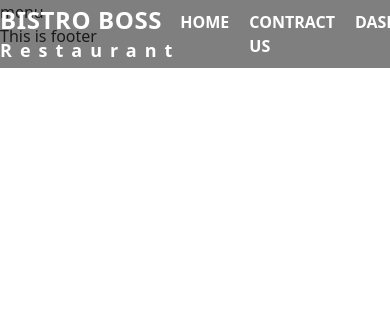
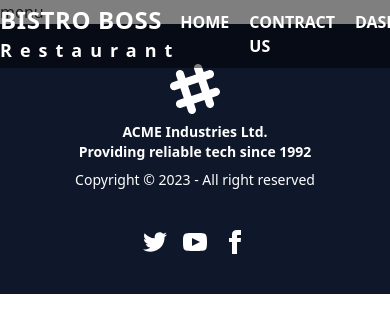
Before and after one commit to NahidAhmed47/bistro-boss-client, a React app: page /menu in a window 390 px wide. Shown: the top 332 px of the page. Built offline with nearby package versions, Linux system fonts and the light colour scheme; the HTML template or start-up script is replaced by a standard one.

Commit message:
footer added

```diff
--- a/src/pages/Home/Banner/Banner.jsx
+++ b/src/pages/Home/Banner/Banner.jsx
@@ -10,7 +10,7 @@
 
 const Banner = () => {
     return (
-    <Carousel autoPlay>
+    <Carousel autoPlay className='text-center'>
                 <div>
                     <img src={img1}/>
                 </div>
--- /dev/null
+++ b/src/pages/Home/ChefRecommends/ChefRecommends.jsx
@@ -0,0 +1,73 @@
+import React from 'react';
+import SectionTitle from '../../../components/SectionTitle';
+import { Swiper, SwiperSlide } from "swiper/react";
+import "swiper/css";
+import img1 from "../../../assets/home/slide1.jpg";
+import img2 from "../../../assets/home/slide2.jpg";
+import img3 from "../../../assets/home/slide3.jpg";
+import img4 from "../../../assets/home/slide4.jpg";
+import img5 from "../../../assets/home/slide5.jpg";
+
+const ChefRecommends = () => {
+    return (
+        <div className='my-10 md:my-20 max-container'>
+            <SectionTitle title='Chef Recommends' subtitle='Should Try'></SectionTitle>
+            <div>
+      <Swiper  slidesPerView={3} spaceBetween={50} className="mt-10">
+        <SwiperSlide>
+            <div className='w-full h-[400px] bg-[#F3F3F3] flex flex-col'>
+                <img src={img1} className='h-[60%]' alt="" />
+                <div className='bg-[#F3F3F3] p-4 text-center space-y-3'>
+                    <h1 className='text-xl font-semibold'>Caeser Salad</h1>
+                    <p className='text-sm font-medium'>Lettuce, Eggs, Parmesan Cheese, Chicken Breast Fillets.</p>
+                    <button className='my-btn py-2'>Add to Cart</button>
+                </div>
+            </div>
+        </SwiperSlide>
+        <SwiperSlide>
+            <div className='w-full h-[400px] bg-[#F3F3F3] flex flex-col'>
+                <img src={img2} className='h-[60%]' alt="" />
+                <div className='bg-[#F3F3F3] p-4 text-center space-y-3'>
+                    <h1 className='text-xl font-semibold'>Caeser Salad</h1>
+                    <p className='text-sm font-medium'>Lettuce, Eggs, Parmesan Cheese, Chicken Breast Fillets.</p>
+                    <button className='my-btn py-2'>Add to Cart</button>
+                </div>
+            </div>
+        </SwiperSlide>
+        <SwiperSlide>
+            <div className='w-full h-[400px] bg-[#F3F3F3] flex flex-col'>
+                <img src={img3} className='h-[60%]' alt="" />
+                <div className='bg-[#F3F3F3] p-4 text-center space-y-3'>
+                    <h1 className='text-xl font-semibold'>Caeser Salad</h1>
+                    <p className='text-sm font-medium'>Lettuce, Eggs, Parmesan Cheese, Chicken Breast Fillets.</p>
+                    <button className='my-btn py-2'>Add to Cart</button>
+                </div>
+            </div>
+        </SwiperSlide>
+        <SwiperSlide>
+            <div className='w-full h-[400px] bg-[#F3F3F3] flex flex-col'>
+                <img src={img4} className='h-[60%]' alt="" />
+                <div className='bg-[#F3F3F3] p-4 text-center space-y-3'>
+                    <h1 className='text-xl font-semibold'>Caeser Salad</h1>
+                    <p className='text-sm font-medium'>Lettuce, Eggs, Parmesan Cheese, Chicken Breast Fillets.</p>
+                    <button className='my-btn py-2'>Add to Cart</button>
+                </div>
+            </div>
+        </SwiperSlide>
+        <SwiperSlide>
+            <div className='w-full h-[400px] bg-[#F3F3F3] flex flex-col'>
+                <img src={img5} className='h-[60%]' alt="" />
+                <div className='bg-[#F3F3F3] p-4 text-center space-y-3'>
+                    <h1 className='text-xl font-semibold'>Caeser Salad</h1>
+                    <p className='text-sm font-medium'>Lettuce, Eggs, Parmesan Cheese, Chicken Breast Fillets.</p>
+                    <button className='my-btn py-2'>Add to Cart</button>
+                </div>
+            </div>
+        </SwiperSlide>
+      </Swiper>
+            </div>
+        </div>
+    );
+};
+
+export default ChefRecommends;
--- a/src/pages/Home/Home/Home.jsx
+++ b/src/pages/Home/Home/Home.jsx
@@ -3,6 +3,7 @@
 import Category from '../Category/Category';
 import Service from '../Service/Service';
 import OurMenu from '../OurMenu/OurMenu';
+import ChefRecommends from '../ChefRecommends/ChefRecommends';
 
 
 const Home = () => {
@@ -15,6 +16,7 @@
             <div className='my-10 md:my-20 max-container bg-black h-[200px] flex justify-center items-center'>
                 <h1 className='font-mono text-5xl text-white'>Call Us: +88 0192345678910</h1>
             </div>
+            <ChefRecommends></ChefRecommends>
         </div>
     );
 };
--- a/src/pages/Shared/Footer/Footer.jsx
+++ b/src/pages/Shared/Footer/Footer.jsx
@@ -1,11 +1,65 @@
-import React from 'react';
+import React from "react";
 
 const Footer = () => {
-    return (
-        <div>
-            This is footer
+  return (
+    <footer className="footer footer-center p-10 bg-primary text-white bg-slate-900">
+      <div>
+        <svg
+          width="50"
+          height="50"
+          viewBox="0 0 24 24"
+          xmlns="http://www.w3.org/2000/svg"
+          fillRule="evenodd"
+          clipRule="evenodd"
+          className="inline-block fill-current"
+        >
+          <path d="M22.672 15.226l-2.432.811.841 2.515c.33 1.019-.209 2.127-1.23 2.456-1.15.325-2.148-.321-2.463-1.226l-.84-2.518-5.013 1.677.84 2.517c.391 1.203-.434 2.542-1.831 2.542-.88 0-1.601-.564-1.86-1.314l-.842-2.516-2.431.809c-1.135.328-2.145-.317-2.463-1.229-.329-1.018.211-2.127 1.231-2.456l2.432-.809-1.621-4.823-2.432.808c-1.355.384-2.558-.59-2.558-1.839 0-.817.509-1.582 1.327-1.846l2.433-.809-.842-2.515c-.33-1.02.211-2.129 1.232-2.458 1.02-.329 2.13.209 2.461 1.229l.842 2.515 5.011-1.677-.839-2.517c-.403-1.238.484-2.553 1.843-2.553.819 0 1.585.509 1.85 1.326l.841 2.517 2.431-.81c1.02-.33 2.131.211 2.461 1.229.332 1.018-.21 2.126-1.23 2.456l-2.433.809 1.622 4.823 2.433-.809c1.242-.401 2.557.484 2.557 1.838 0 .819-.51 1.583-1.328 1.847m-8.992-6.428l-5.01 1.675 1.619 4.828 5.011-1.674-1.62-4.829z"></path>
+        </svg>
+        <p className="font-bold">
+          ACME Industries Ltd. <br />
+          Providing reliable tech since 1992
+        </p>
+        <p>Copyright © 2023 - All right reserved</p>
+      </div>
+      <div>
+        <div className="grid grid-flow-col gap-4">
+          <a>
+            <svg
+              xmlns="http://www.w3.org/2000/svg"
+              width="24"
+              height="24"
+              viewBox="0 0 24 24"
+              className="fill-current"
+            >
+              <path d="M24 4.557c-.883.392-1.832.656-2.828.775 1.017-.609 1.798-1.574 2.165-2.724-.951.564-2.005.974-3.127 1.195-.897-.957-2.178-1.555-3.594-1.555-3.179 0-5.515 2.966-4.797 6.045-4.091-.205-7.719-2.165-10.148-5.144-1.29 2.213-.669 5.108 1.523 6.574-.806-.026-1.566-.247-2.229-.616-.054 2.281 1.581 4.415 3.949 4.89-.693.188-1.452.232-2.224.084.626 1.956 2.444 3.379 4.6 3.419-2.07 1.623-4.678 2.348-7.29 2.04 2.179 1.397 4.768 2.212 7.548 2.212 9.142 0 14.307-7.721 13.995-14.646.962-.695 1.797-1.562 2.457-2.549z"></path>
+            </svg>
+          </a>
+          <a>
+            <svg
+              xmlns="http://www.w3.org/2000/svg"
+              width="24"
+              height="24"
+              viewBox="0 0 24 24"
+              className="fill-current"
+            >
+              <path d="M19.615 3.184c-3.604-.246-11.631-.245-15.23 0-3.897.266-4.356 2.62-4.385 8.816.029 6.185.484 8.549 4.385 8.816 3.6.245 11.626.246 15.23 0 3.897-.266 4.356-2.62 4.385-8.816-.029-6.185-.484-8.549-4.385-8.816zm-10.615 12.816v-8l8 3.993-8 4.007z"></path>
+            </svg>
+          </a>
+          <a>
+            <svg
+              xmlns="http://www.w3.org/2000/svg"
+              width="24"
+              height="24"
+              viewBox="0 0 24 24"
+              className="fill-current"
+            >
+              <path d="M9 8h-3v4h3v12h5v-12h3.642l.358-4h-4v-1.667c0-.955.192-1.333 1.115-1.333h2.885v-5h-3.808c-3.596 0-5.192 1.583-5.192 4.615v3.385z"></path>
+            </svg>
+          </a>
         </div>
-    );
+      </div>
+    </footer>
+  );
 };
 
 export default Footer;
```
